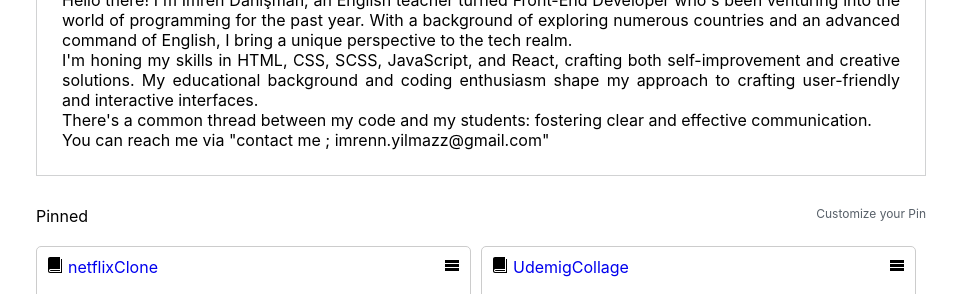
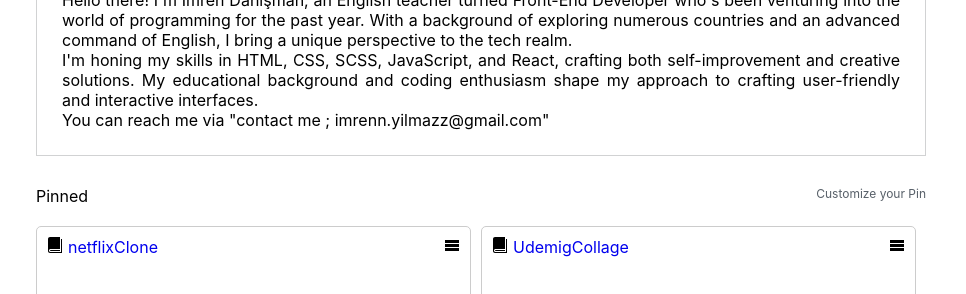
Before and after one commit to imren25/GithubClone, a plain HTML site: page index.html in a window 1280 px wide. Shown: the part 193-487 px from the top of the page, 314-1280 px from the left. Drawn offline with Linux system fonts and the light colour scheme.

Commit message:
Update index.html

```diff
--- a/index.html
+++ b/index.html
@@ -121,8 +121,6 @@
                     <li>  Hello there! I'm İmren Danışman, an English teacher turned Front-End Developer who's been venturing into the world of programming for the past year. With a background of exploring numerous countries and an advanced command of English, I bring a unique perspective to the tech realm.
                     </li>
                     <li>I'm honing my skills in HTML, CSS, SCSS, JavaScript, and React, crafting both self-improvement and creative solutions. My educational background and coding enthusiasm shape my approach to crafting user-friendly and interactive interfaces.</li>
-
-                    <li> There's a common thread between my code and my students: fostering clear and effective communication. </li>
                     <li> You can reach me via "contact me ; imrenn.yilmazz@gmail.com"</li>
                 </ul>
             </section>
```
